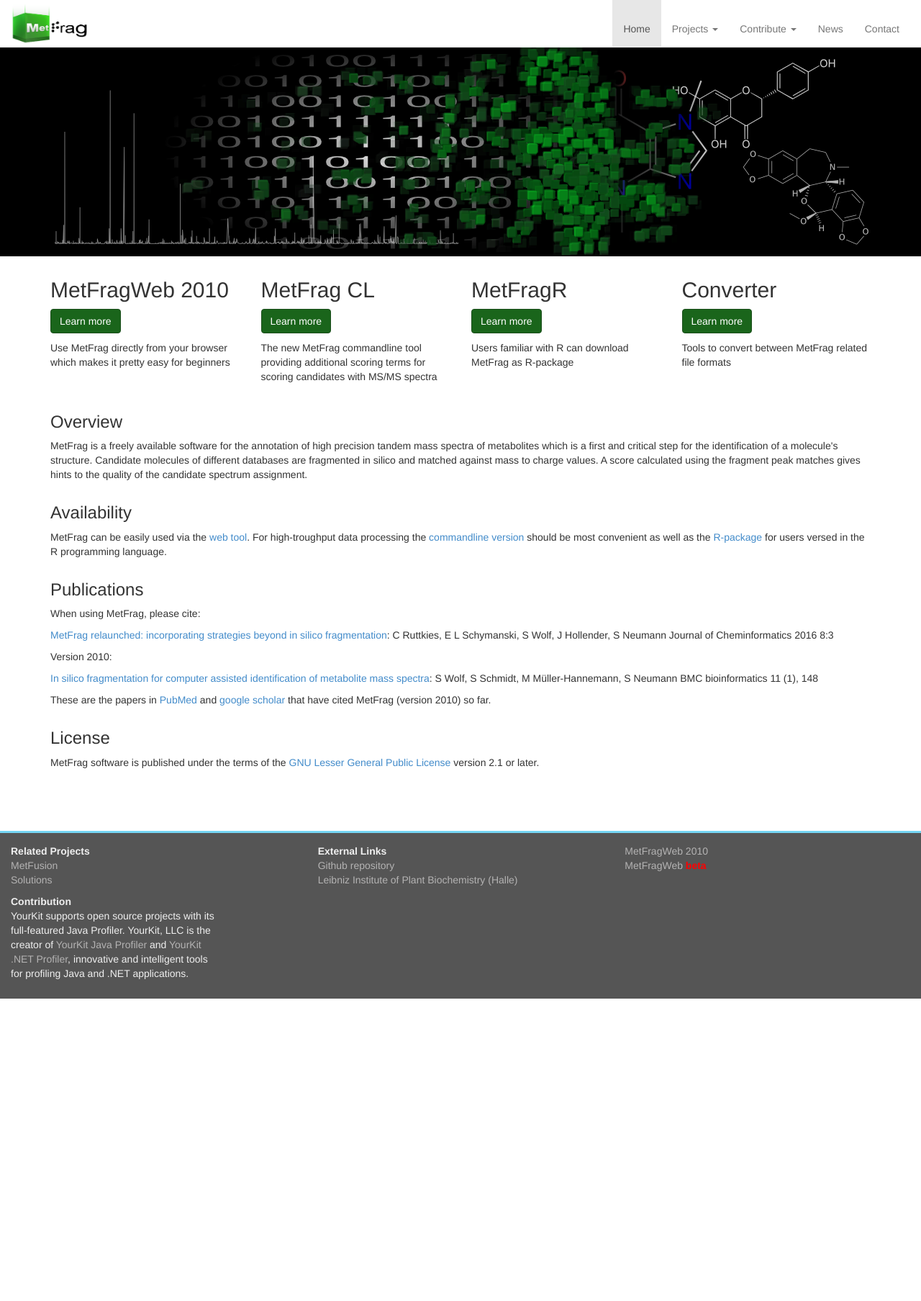
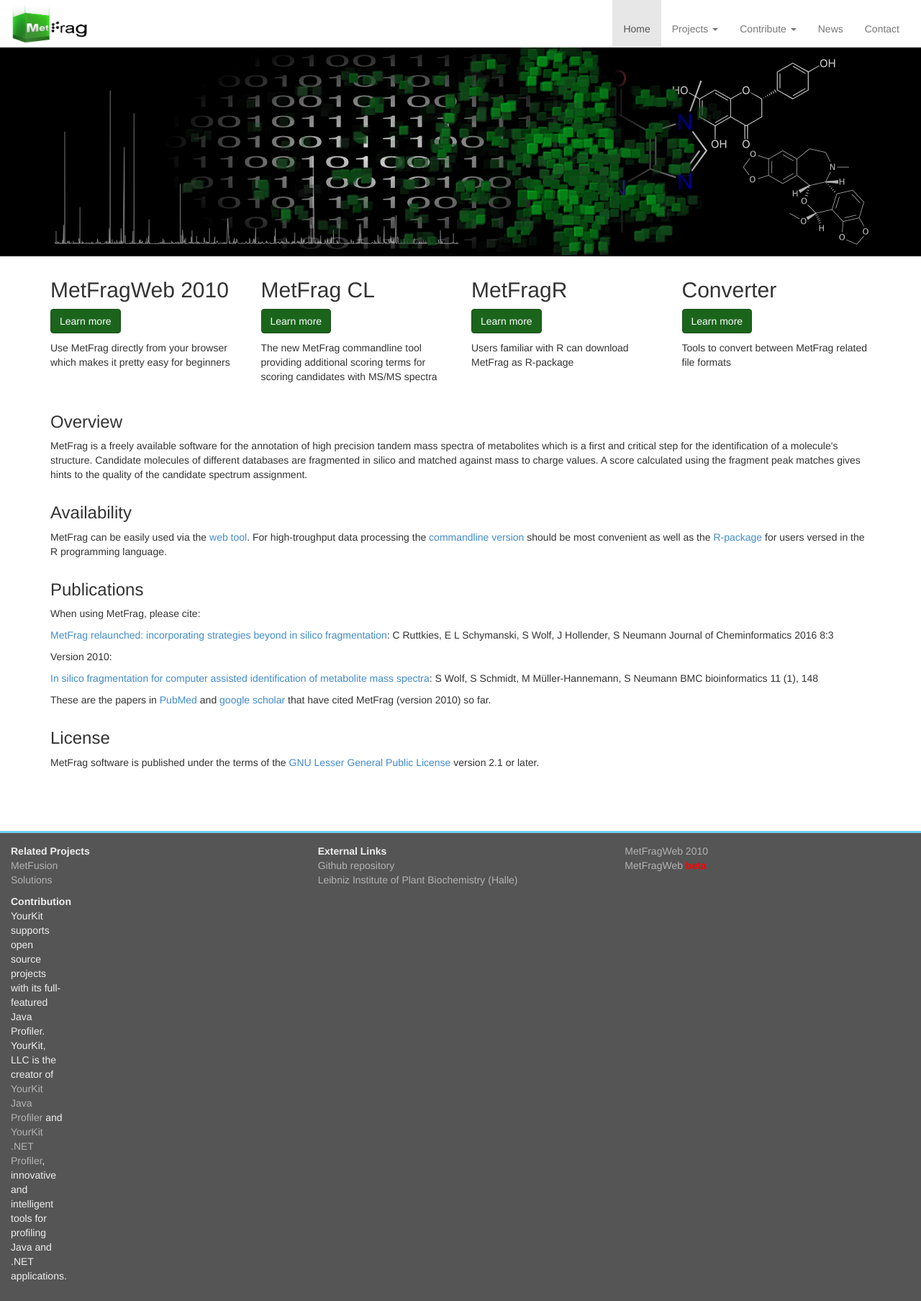
Before and after one commit to ipb-halle/MetFrag, a Jekyll site: the page built from index.html, in a window 1280 px wide. Shown: the whole page at 72% size. Built offline with Jekyll 4.4.1, drawn with Linux system fonts in a browser that asks for light colours; nearby versions of some CDN libraries; Markdown is read by kramdown in place of the engine named in the settings; before the commit the page ends 1387 px from its top, so only the background shows below that.

Commit message:
Update footer.html

```diff
--- a/_includes/footer.html
+++ b/_includes/footer.html
@@ -22,7 +22,7 @@
   </div>
 </div>
 <div class="row">
-  <div class="col-md-3">
+  <div class="col-md-1">
     <b>Contribution</b>
     <ul class="list-unstyled">
       <li>YourKit supports open source projects with its full-featured Java Profiler.
```
